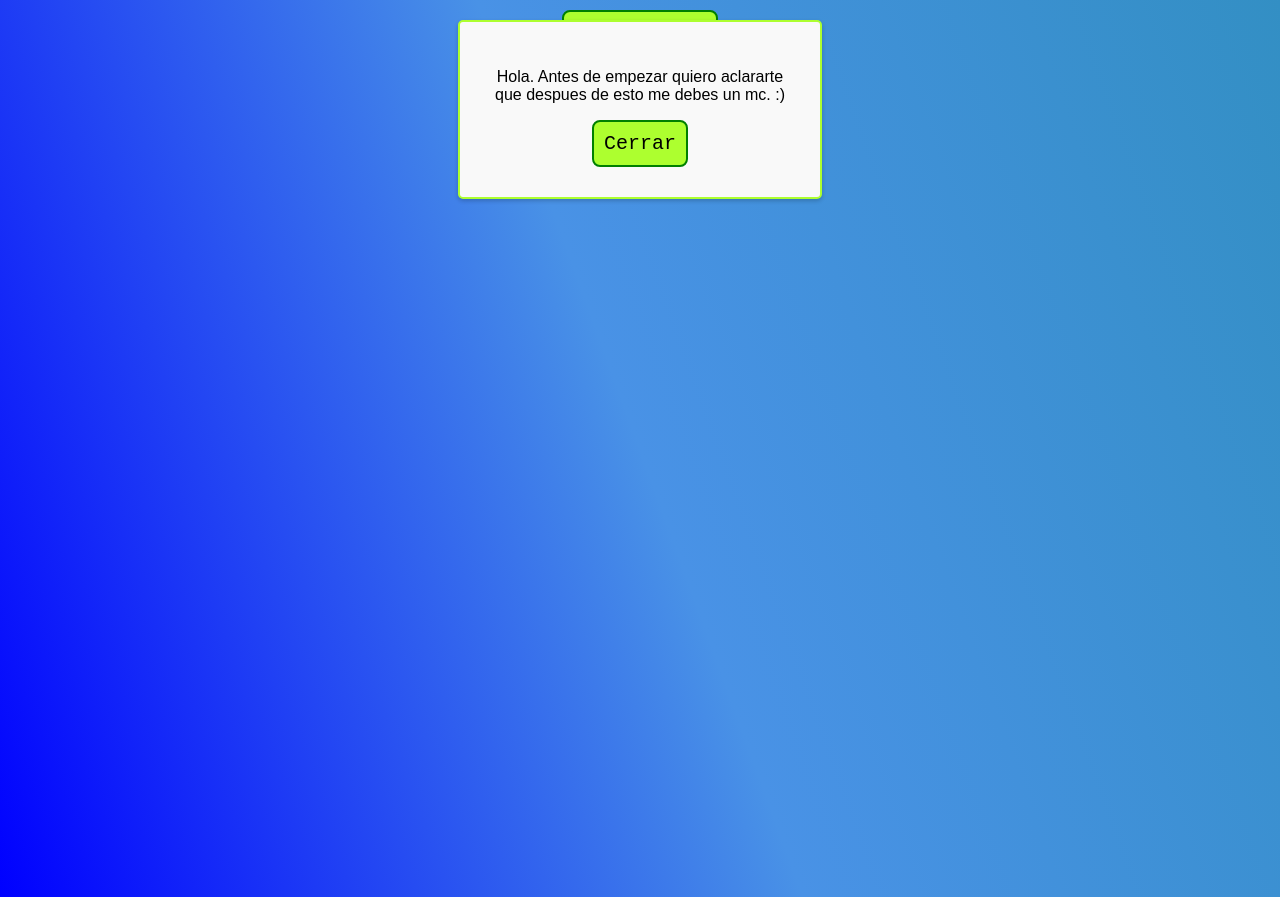
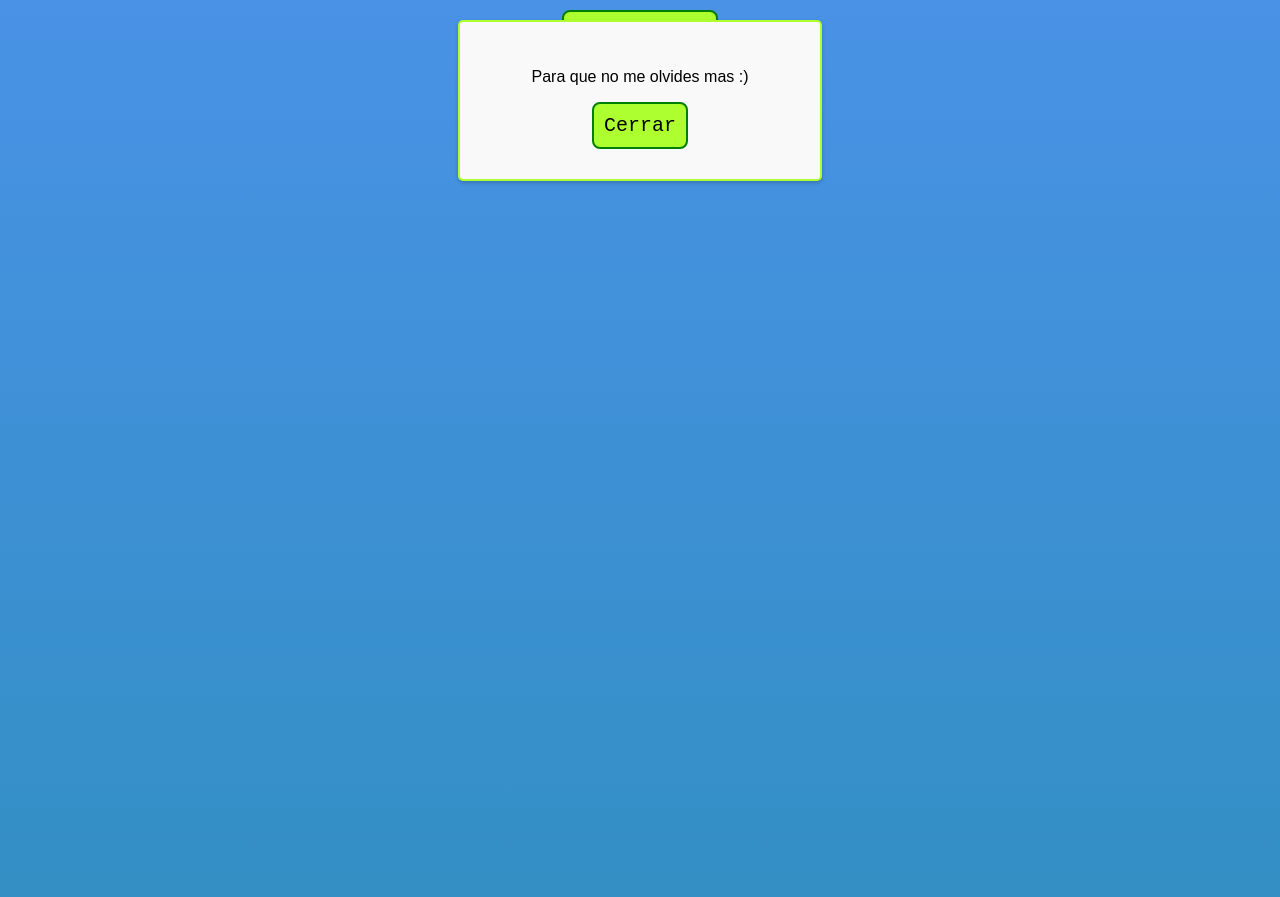
Before and after one commit to Enriquez10000/ketlen, a plain HTML site: page index.html in a window 1280 px wide. Both pictures are taken after a click on the button "Clicka aqui". Drawn offline with Linux system fonts and the light colour scheme; a web font is replaced by a local one.

Commit message:
Add files via upload

```diff
--- a/estilo.css
+++ b/estilo.css
@@ -1,7 +1,7 @@
 body {
     margin: 0;
     font-family: 'Inclusive Sans', sans-serif;
-    background: linear-gradient(70deg, blue, rgb(73, 146, 230), rgb(51, 143, 196));
+    background: linear-gradient(rgb(73, 146, 230), rgb(51, 143, 196));
 }
 
 h1 {
--- a/index.html
+++ b/index.html
@@ -21,7 +21,7 @@
     <div class="Con-Emergente">
         <div id="resultado" class="cua">
             <p id="res">
-                Hola. Antes de empezar quiero aclararte que despues de esto me debes un mc. :)
+                Para que no me olvides mas :)
             </p>
             <button id="BotonCerrar" class="Button">Cerrar</button>
         </div>
@@ -39,7 +39,7 @@
         <canvas id="Flor" class="Flor" width="800" height="600"></canvas>
 
         <div class="Texto">
-            <h2 id="Text">Feliz primavera ing Paz.</h2>
+            <h2 id="Text">Feliz primavera contadora Ravi.</h2>
         </div>
 
     </main>
```
